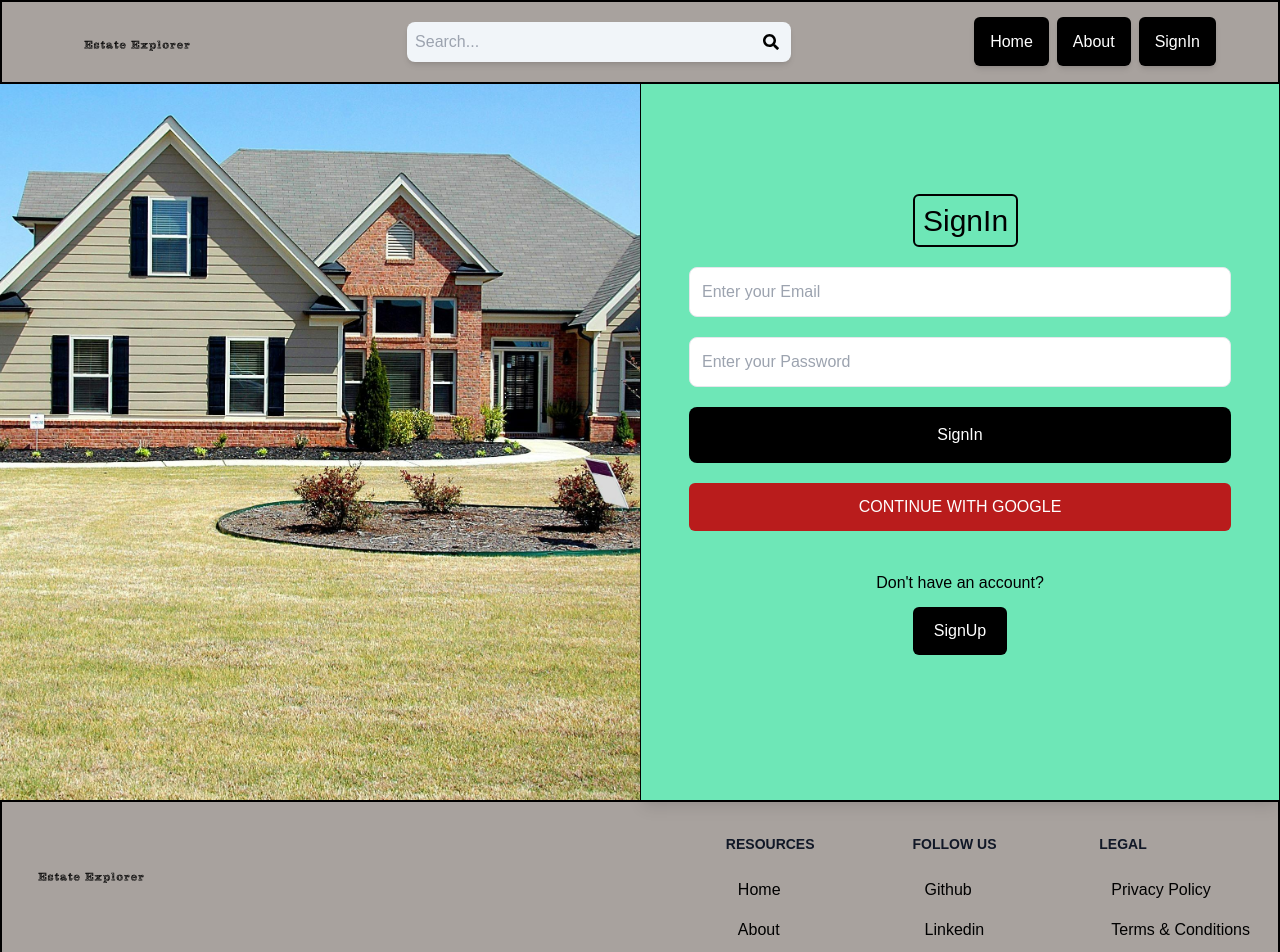
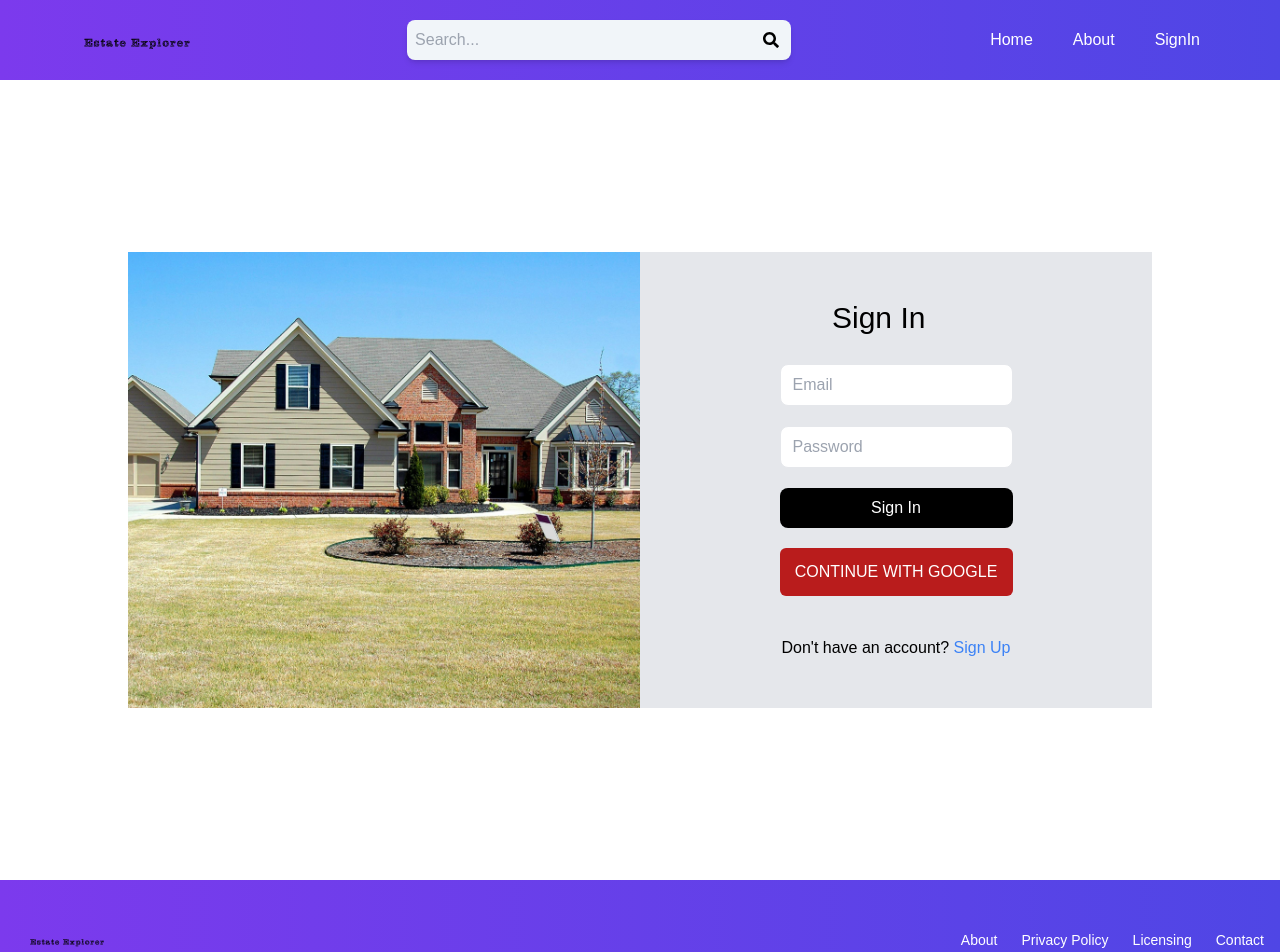
Before and after one commit to Moeez-Iqbal/Real-Estate-Estate-Explorer-, a React (Vite) app in the folder Client/: page /sign-in in a window 1280 px wide. Shown: the top 952 px of the page. Built offline with nearby package versions, Linux system fonts and the light colour scheme.

Commit message:
Add Delete functionality On Profile

```diff
--- a/Client/src/components/Footer.jsx
+++ b/Client/src/components/Footer.jsx
@@ -1,89 +1,24 @@
-import React from 'react'
-import { Link } from 'react-router-dom';
+import React from 'react';
 import logo from "../assets/Logo.svg";
 
-
-export default function Footer() {
+const Footer = () => {
   return (
-        <footer className="bg-stone-400 shadow-sm border-y-2 border-black border-x-2 mb-0">
-            <div className="mx-auto w-full max-w-screen-xl p-4 py-6 lg:py-8">
-                <div className="md:flex md:justify-between">
-                    <div className="mb-6 md:mb-0">
-                        <Link to="/" className="flex items-center">
-                            <img
-                                src= {logo}
-                                className="h-20"
-                                alt="Logo"
-                            />
-                        </Link>
+    <footer className="bg-gradient-to-r from-violet-600 to-indigo-600  ">
+      <div className="w-full max-w-screen-xl mx-auto p-4 md:py-8 flex items-center justify-between">
+        <div className="flex items-center space-x-3">
+          <img src={logo} className="w-28" alt='log' />
         </div>
-                    <div className="grid grid-cols-2 gap-8 sm:gap-6 sm:grid-cols-3">
-                        <div>
-                            <h2 className="mb-6 text-sm font-semibold text-gray-900 uppercase">Resources</h2>
-                            <ul className="text-black font-medium">
-                                <li className="mb-4">
-                                    <Link to="/" className="hover:bg-gray-700 p-3 rounded-md">
-                                        Home
-                                    </Link>
-                                </li>
-                                <li>
-                                    <Link to="/about" className="hover:bg-gray-700 p-3 rounded-md">
-                                        About
-                                    </Link>
-                                </li>
+        <ul className="flex flex-wrap items-center text-sm font-medium text-white">
+          <li><a href="#" className="hover:underline me-4 md:me-6">About</a></li>
+          <li><a href="#" className="hover:underline me-4 md:me-6">Privacy Policy</a></li>
+          <li><a href="#" className="hover:underline me-4 md:me-6">Licensing</a></li>
+          <li><a href="#" className="hover:underline">Contact</a></li>
         </ul>
       </div>
-                        <div>
-                            <h2 className="mb-6 text-sm font-semibold text-gray-900 uppercase">Follow us</h2>
-                            <ul className="text-black font-medium">
-                                <li className="mb-4">
-                                    <a
-                                        href="https://github.com/Moeez-Iqbal"
-                                        className="hover:bg-gray-700 p-3 rounded-md"
-                                        target="_blank"
-                                        rel="noreferrer"
-                                    >
-                                        Github
-                                    </a>
-                                </li>
-                                <li>
-                                <a
-                                        href="https://linkedin.com/moeez-iqbal"
-                                        className="hover:bg-gray-700 p-3 rounded-md"
-                                        target="_blank"
-                                        rel="noreferrer"
-                                    >
-                                        Linkedin
-                                    </a>
-
-                                </li>
-                            </ul>
-                        </div>
-                        <div>
-                            <h2 className="mb-6 text-sm font-semibold text-gray-900 uppercase">Legal</h2>
-                            <ul className="text-black font-medium">
-                                <li className="mb-4">
-                                    <Link to="#" className="hover:bg-gray-700 p-3 rounded-md">
-                                        Privacy Policy
-                                    </Link>
-                                </li>
-                                <li>
-                                    <Link to="#" className="hover:bg-gray-700 p-3 rounded-md">
-                                        Terms &amp; Conditions
-                                    </Link>
-                                </li>
-                            </ul>
-                        </div>
-                    </div>
-                </div>
-                <hr className="my-6 border-gray-200 sm:mx-auto lg:my-8" />
-                <div className="sm:flex sm:items-center sm:justify-between">
-                    <span className="text-sm text-black sm:text-center">
-                        © 2023  MoeezIqbal
-                        All Rights Reserved.
-                    </span>
-                </div>
-            </div>
+      <hr className="my-6 border-black sm:mx-auto" />
+      <span className="block text-sm text-white text-center">© 2024 Moeez Iqbal</span>
     </footer>
   );
 }
+
+export default Footer;
--- a/Client/src/components/Header.jsx
+++ b/Client/src/components/Header.jsx
@@ -8,17 +8,13 @@ function Header() {
   const currentUser = useSelector((state) => state.user.currentUser);
 
   return (
-    <header className="font-sans bg-stone-400  fixed w-full z-50 top-0 border-y-2 border-black border-x-2 ">
-      <div className="flex justify-between items-center max-w-6xl mx-auto ">
-        <NavLink to="/">
-          <h1 className="text-sm sm:text-lg flex flex-wrap rounded-md">
-            <span>
-              <img className="w-40 " src={logo} alt="Logo" />
-            </span>
-          </h1>
+    <header className="bg-gradient-to-r from-violet-600 to-indigo-600 w-full">
+      <div className="max-w-6xl mx-auto flex justify-between items-center">
+        <NavLink to="/" className="flex items-center">
+          <img className="w-40" src={logo} alt="Logo" />
         </NavLink>
 
-        <div className="flex items-center flex-grow justify-center">
+        <div className="flex-grow flex items-center justify-center">
           <form className="bg-slate-100 p-2 rounded-lg flex items-center shadow-md w-full max-w-sm">
             <input
               type="text"
@@ -32,30 +28,31 @@ function Header() {
         </div>
 
         <ul className="flex gap-2">
-          <NavLink to="/">
-            <li className="hidden sm:inline text-white  hover:bg-gray-500 rounded-md p-4 bg-black shadow-md">
+          <NavLink to="/" className="text-white hover:bg-gray-500 rounded-md p-4 sm:inline">
             Home
-            </li>
           </NavLink>
 
-          <NavLink to="/about">
-            <li className="hidden sm:inline text-white  hover:bg-gray-500 rounded-md p-4 bg-black shadow-md">
+          <NavLink to="/about" className="text-white hover:bg-gray-500 rounded-md p-4 sm:inline">
             About
-            </li>
           </NavLink>
-          <NavLink to={currentUser ? "/profile" : "/sign-in"}>
-            {currentUser ? (
+
+           {currentUser? (
+            <NavLink to="/profile">
+              {currentUser.user.avatar ? (
                 <img
-                className="rounded-full h-8 w-8 object-cover"
+                  className="rounded-full h-8 w-8 object-cover mt-3"
                   src={currentUser.user.avatar}
                   alt="profile"
                 />
               ) : (
-              <li className="hidden sm:inline text-white hover:bg-gray-500 rounded-md p-4 bg-black shadow-md">
-                SignIn
-              </li>
+                <li className="text-white hover:bg-gray-500 rounded-md p-4 sm:inline">Profile</li>
               )}
             </NavLink>
+          ) : (
+             <NavLink to="/sign-in" className="text-white hover:bg-gray-500 rounded-md p-4 sm:inline">
+              SignIn
+            </NavLink>
+          )}
         </ul>
       </div>
     </header>
--- a/Client/src/components/OAuth.jsx
+++ b/Client/src/components/OAuth.jsx
@@ -20,7 +20,7 @@ function OAuth() {
       const res = await axios.post(
         "http://localhost:3000/google",
         {
-          username: result.user.displayName,
+          username:result.user.displayName,
           email: result.user.email,
           imageurl: result.user.photoURL,
         },
@@ -39,7 +39,7 @@ function OAuth() {
         })
       );
 
-      navigate("/");
+      navigate("/profile");
     } catch (error) {
       console.log("Not able to SignIn with Google", error);
     }
--- a/Client/src/pages/SignIn.jsx
+++ b/Client/src/pages/SignIn.jsx
@@ -1,28 +1,19 @@
 import React, { useState } from "react";
-import SignInImage from "../assets/SignIn.jpg";
 import { NavLink, useNavigate } from "react-router-dom";
-import { useDispatch, useSelector } from "react-redux";
+import { useSelector, useDispatch } from "react-redux";
 import axios from "axios";
 import { signInStart, signInSuccess, signInFailure } from "../redux/user/userSlice";
 import OAuth from "../components/OAuth";
+import SignInImage from "../assets/SignIn.jpg";
 
 function SignIn() {
-  const [formData, setFormData] = useState({
-    email: "",
-    password: "",
-  });
-
+  const [formData, setFormData] = useState({ email: "", password: "" });
   const error = useSelector(state => state.user.error);
   const loading = useSelector(state => state.user.loading);
   const dispatch = useDispatch();
   const navigate = useNavigate();
 
-  const handleChange = (e) => {
-    setFormData({
-      ...formData,
-      [e.target.id]: e.target.value,
-    });
-  };
+  const handleChange = (e) => setFormData({ ...formData, [e.target.id]: e.target.value });
 
   const handleSubmit = async (e) => {
     e.preventDefault();
@@ -39,50 +30,44 @@ function SignIn() {
   };
 
   return (
-    <div className="flex flex-col md:flex-row h-screen">
-      <div
-        className="md:w-1/2 bg-cover bg-center relative h-80%"
-        style={{ backgroundImage: `url(${SignInImage})` }}
-      ></div>
+    <div className="flex flex-col items-center justify-center h-screen">
+      <div className="flex flex-col md:flex-row w-full max-w-screen-lg">
+        <div className="md:w-1/2 bg-cover bg-center h-80%" style={{ backgroundImage: `url(${SignInImage})` }}></div>
 
-      <div className="flex-grow flex flex-col justify-center p-6 md:p-12 shadow-lg bg-emerald-300 mt-14 text-center border-l border-r border-t border-black">
-        <h1 className="text-3xl text-center md:text-left mb-7 text-black items-center ">
-          <span className="ml-56 text-black border-x-2 border-y-2 p-2 rounded-md border-black hover:bg-gray-500">SignIn</span>
-        </h1>
-        <form onSubmit={handleSubmit} className="flex flex-col gap-5">
+        <div className="md:w-1/2 bg-gray-200 flex flex-col justify-center p-6 md:p-12">
+          <h1 className="text-3xl mb-7 ml-36">Sign In</h1>
+          <form onSubmit={handleSubmit} className="mx-auto max-w-md flex flex-col gap-5">
             <input
               type="text"
               id="email"
-            placeholder="Enter your Email"
-            className="border p-3 rounded-lg"
+              placeholder="Email"
+              className="border rounded-lg py-2 px-3"
+              value={formData.email}
               onChange={handleChange}
-            value={formData.email}
               autoComplete="off"
             />
             <input
               type="password"
               id="password"
-            placeholder="Enter your Password"
-            className="border p-3 rounded-lg"
+              placeholder="Password"
+              className="border rounded-lg py-2 px-3"
+              value={formData.password}
               onChange={handleChange}
-            value={formData.password}
               autoComplete="off"
             />
             <button
               disabled={loading}
               type="submit"
-            className="bg-black p-4 rounded-lg gap-2 text-white hover:bg-gray-600"
+              className="bg-black text-white py-2 px-4 rounded-lg hover:bg-gray-800"
             >
-            {loading ? `Loading...` : `SignIn`}
+              {loading ? `Loading...` : `Sign In`}
             </button>
             {error && <p className="text-red-500">{error}</p>}
             <OAuth />
           </form>
-        <div className="flex gap-3 flex-col text-black text-center mt-10">
-          <p className="">Don't have an account?</p>
-          <NavLink to="/sign-up" className="bg-black text-white hover:bg-gray-800 rounded-md p-3 mx-56">
-            SignUp
-          </NavLink>
+          <div className="text-center mt-10">
+            <p>Don't have an account? <NavLink to="/sign-up" className="text-blue-500 hover:underline">Sign Up</NavLink></p>
+          </div>
         </div>
       </div>
     </div>
--- a/Client/src/pages/SignUp.jsx
+++ b/Client/src/pages/SignUp.jsx
@@ -1,6 +1,6 @@
 import React, { useState } from "react";
 import SignupImage from "../assets/Signup.jpg";
-import { NavLink, useNavigate} from "react-router-dom";
+import { NavLink, useNavigate } from "react-router-dom";
 import axios from "axios";
 import OAuth from "../components/OAuth";
 
@@ -14,6 +14,7 @@ function SignUp() {
   const [error, setError] = useState(null);
   const [loading, setLoading] = useState(false);
   const navigate = useNavigate();
+
   const handleChange = (e) => {
     setFormData({
       ...formData,
@@ -28,7 +29,7 @@ function SignUp() {
       const response = await axios.post(`http://localhost:3000/SignUp`, formData);
       console.log("SignUp Successfully", response.data);
       setFormData({ username: "", email: "", password: "" });
-      navigate('/sign-in')
+      navigate('/sign-in');
     } catch (error) {
       console.error("Error Signing Up Try again later", error);
       setError("Error signing up. Please try again later.");
@@ -38,57 +39,50 @@ function SignUp() {
   };
 
   return (
-    <div className="flex flex-col md:flex-row h-screen mt-12">
-      <div
-        className="md:w-1/2 bg-cover bg-center relative h-full"
-        style={{ backgroundImage: `url(${SignupImage})` }}
-      ></div>
+    <div className="flex flex-col items-center justify-center h-screen">
+      <div className="flex flex-col md:flex-row w-full max-w-screen-lg r">
+        <div className="md:w-1/2 bg-cover bg-center h-80%" style={{ backgroundImage: `url(${SignupImage})` }}></div>
 
-      <div className="flex-grow flex flex-col justify-center p-6 md:p-12 bg-emerald-300 shadow-lg border-l border-r border-t border-black">
-        <h1 className="text-3xl text-center md:text-left mb-7 text-black items-center">
-          <span className="ml-56 text-black  p-2 rounded-lg mt-2 border-x-2 border-y-2 border-black hover:bg-gray-500">SignUp</span>
-        </h1>
-        <form onSubmit={handleSubmit} className="flex flex-col gap-5">
+        <div className="md:w-1/2 bg-gray-200 flex flex-col justify-center p-6 md:p-12">
+          <h1 className="text-3xl ml-36  mb-7 text-black">Sign Up</h1>
+          <form onSubmit={handleSubmit} className="mx-auto max-w-md flex flex-col gap-5">
             <input
-
               type="text"
               id="username"
-            placeholder="Enter your Name"
-            className=" p-3 rounded-lg "
+              placeholder="Name"
+              className="border rounded-lg py-2 px-3"
+              value={formData.username}
               onChange={handleChange}
-            value={formData.username}
             />
             <input
               type="text"
               id="email"
-            placeholder="Enter your Email"
-            className="border p-3 rounded-lg"
+              placeholder="Email"
+              className="border rounded-lg py-2 px-3"
+              value={formData.email}
               onChange={handleChange}
-            value={formData.email}
             />
             <input
               type="password"
               id="password"
-            placeholder="Enter your Password"
-            className="border p-3 rounded-lg"
+              placeholder="Password"
+              className="border rounded-lg py-2 px-3"
+              value={formData.password}
               onChange={handleChange}
-            value={formData.password}
             />
             <button
               disabled={loading}
               type="submit"
-            className="bg-black p-4 rounded-lg gap-2 text-white hover:bg-gray-600"
+              className="bg-black text-white py-2 px-4 rounded-lg hover:bg-gray-800"
             >
-            {loading ? `Loading...` : `SignUp`}
+              {loading ? `Loading...` : `Sign Up`}
             </button>
             {error && <p className="text-red-500">{error}</p>}
             <OAuth />
           </form>
-        <div className="flex gap-3 flex-col text-black text-center mt-10 ">
-          <p className="">Do you have an account?</p>
-          <NavLink to="/sign-in" className="bg-black text-white hover:bg-gray-800 rounded-md p-3 mx-56">
-            SignIn
-          </NavLink>
+          <div className="text-center mt-10">
+            <p>Do you have an account? <NavLink to="/sign-in" className="text-black hover:underline">Sign In</NavLink></p>
+          </div>
         </div>
       </div>
     </div>
```
Also changed, not shown: Client/src/pages/Profile.jsx (+26 -30 lines), Client/src/redux/user/userSlice.js (+13 -2 lines). Lines whose indentation alone changed are shown as unchanged.
